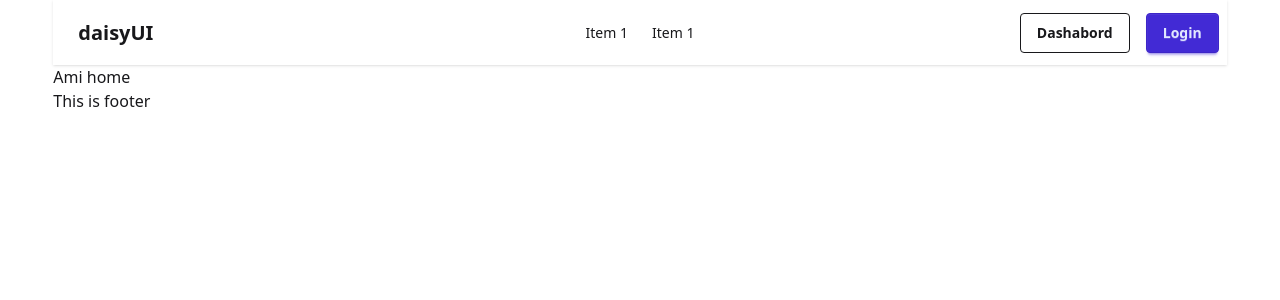
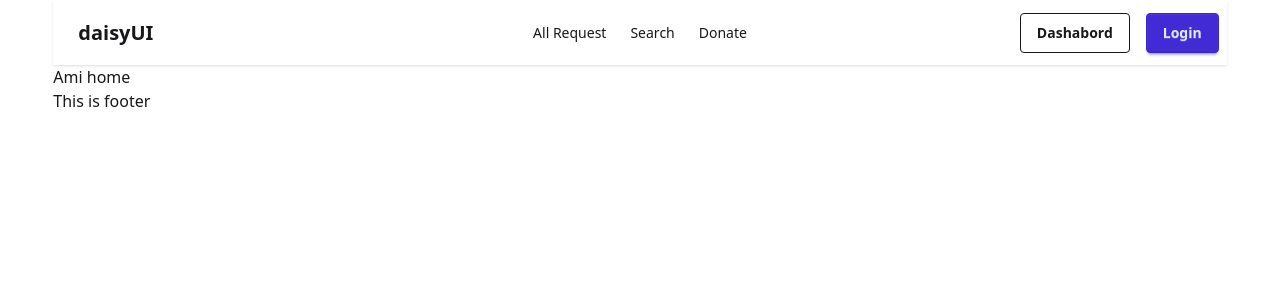
Before and after one commit to shihabsumon585/blood-donation-client, a React (Vite) app: page / in a window 1280 px wide. Shown: the top 300 px of the page. Built offline with nearby package versions, Linux system fonts and the light colour scheme; no server answers.

Commit message:
peyment response url geted

```diff
--- a/src/components/Navbar.jsx
+++ b/src/components/Navbar.jsx
@@ -7,10 +7,11 @@ const Navbar = () => {
     const { user, logOut } = useContext(AuthContext);
 
     const links = <>
-        <li><NavLink>Item 1</NavLink></li>
-        <li><NavLink>Item 1</NavLink></li>
+        <li><NavLink>All Request</NavLink></li>
+        <li><NavLink>Search</NavLink></li>
+        <li><NavLink to={"/create-payment-checkout"}>Donate</NavLink></li>
         {user && <>
-            <li><NavLink>Item 1</NavLink></li>
+            <li><NavLink></NavLink></li>
         </>}
     </>
 
--- /dev/null
+++ b/src/pages/Donate/Donate.jsx
@@ -0,0 +1,38 @@
+import React, { useContext } from 'react';
+import useAxios from '../../hooks/useAxios/useAxios';
+import { AuthContext } from '../../provider/AuthProvider';
+
+const Donate = () => {
+    const { user } = useContext(AuthContext);
+    const axiosInstance = useAxios();
+
+    const handleCheckout = (e) => {
+        e.preventDefault();
+
+        const donateAmount = e.target.donateAmount.value;
+        const donarEmail = user?.email;
+        const donarName = user?.displayName;
+        const formData = {
+            donateAmount,
+            donarEmail,
+            donarName
+        }
+        axiosInstance.post("/create-payment-checkout", formData)
+        .then(res => {
+            console.log(res.data);
+        })
+
+    }
+    return (
+        <div>
+
+            <form onSubmit={handleCheckout} className='flex justify-center items-center min-h-screen gap-4'>
+                <input name='donateAmount' type="text" placeholder='Type here' className='input' />
+                <button className="btn btn-primary" type='submit'>Donate</button>
+            </form>
+
+        </div>
+    );
+};
+
+export default Donate;
--- a/src/routes/router.jsx
+++ b/src/routes/router.jsx
@@ -9,6 +9,7 @@ import AddRequest from "../pages/AddRequest/AddRequest.jsx";
 import PrivateRoutes from "../provider/PrivateRoutes.jsx";
 import AllUsers from "../pages/AllUsers/AllUsers.jsx";
 import MyRequest from "../pages/MyRequest/MyRequest.jsx";
+import Donate from "../pages/Donate/Donate.jsx";
 
 
 const router = createBrowserRouter([
@@ -27,6 +28,10 @@ const router = createBrowserRouter([
             {
                 path: "/register",
                 element:  <Register></Register>
+            },
+            {
+                path: "/create-payment-checkout",
+                element: <Donate></Donate>
             }
         ]
     },
```
